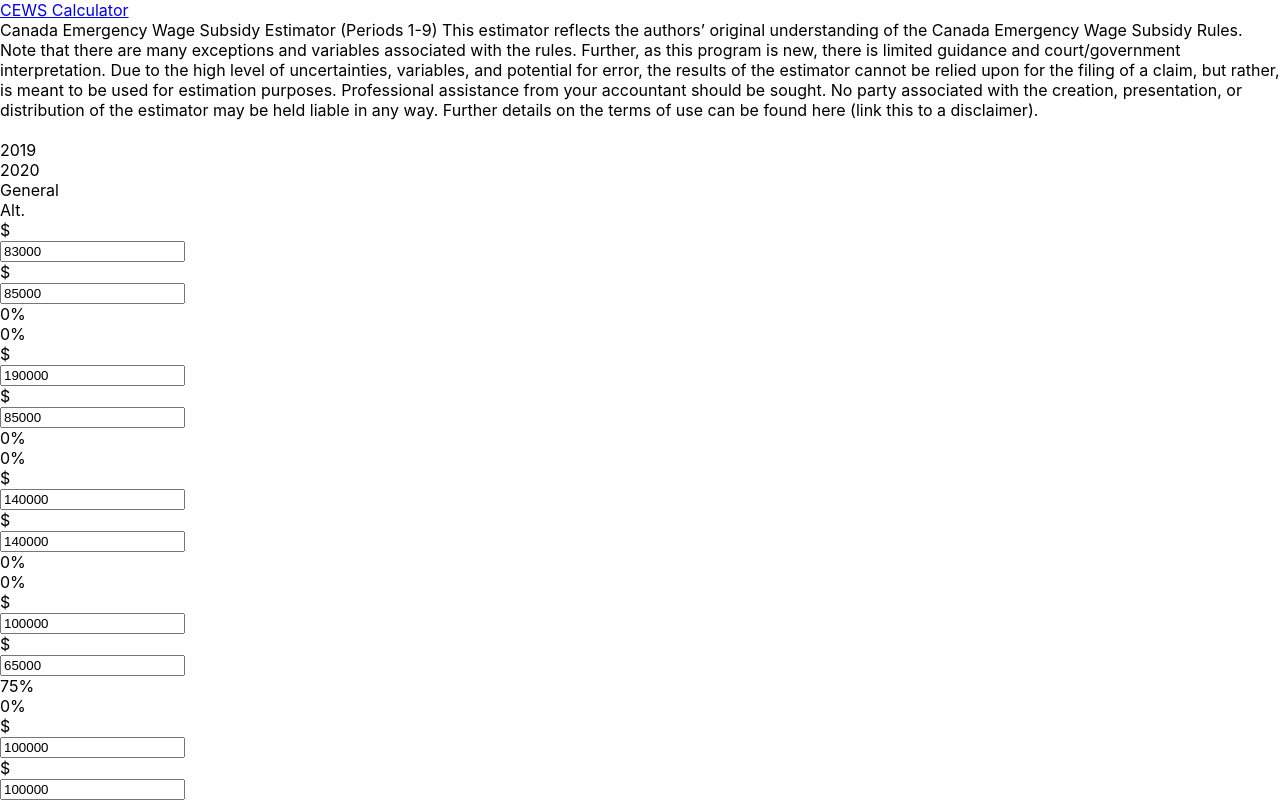
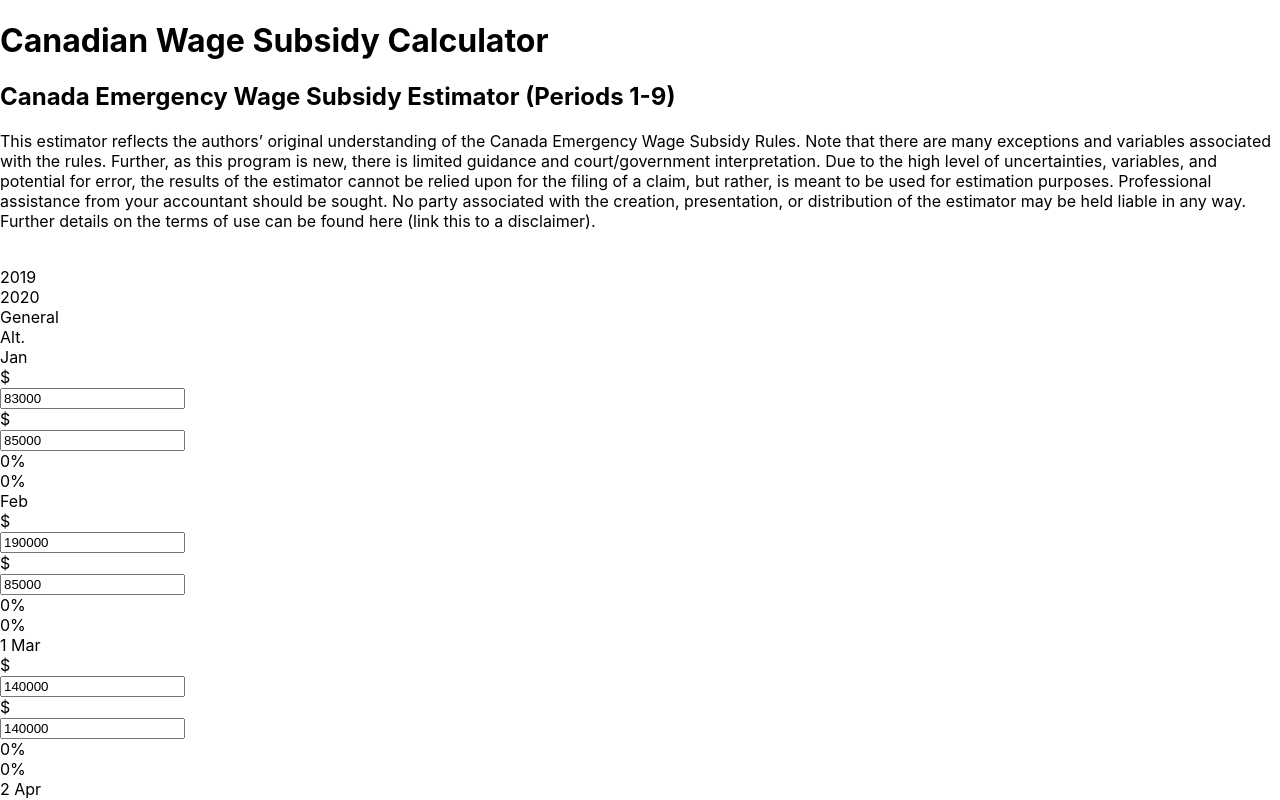
Before and after one commit to gopunchcard/cews-calculator, a React (Create React App) app: page / in a window 1280 px wide. Shown: the top 800 px of the page. Built offline with nearby package versions, Linux system fonts and the light colour scheme; the HTML template or start-up script is replaced by a standard one; a web font is replaced by a local one.

Commit message:
Added month and period labels

```diff
--- a/public/index.html
+++ b/public/index.html
@@ -23,10 +23,10 @@
       Unlike "/favicon.ico" or "favicon.ico", "%PUBLIC_URL%/favicon.ico" will
       work correctly both with client-side routing and a non-root public URL.
       Learn how to configure a non-root public URL by running `npm run build`.
-    -->
-    <title>React App</title>
+		-->
 		<link rel="stylesheet" href="https://use.typekit.net/stw3sck.css">
 		<link href="https://fonts.googleapis.com/css2?family=Open+Sans:ital,wght@0,400;0,700;1,400;1,700&family=Source+Code+Pro&display=swap" rel="stylesheet">
+		<title>Canadian Wage Subsidy Calculator</title>
   </head>
   <body>
     <noscript>You need to enable JavaScript to run this app.</noscript>
--- a/src/App.tsx
+++ b/src/App.tsx
@@ -5,8 +5,10 @@ interface IProps {
 }
 
 const App: React.FC<IProps> = ( props: IProps ) => {
+	const monthLabels = ['Jan', 'Feb', 'Mar', 'Apr', 'May', 'Jun', 'Jul', 'Aug', 'Sep', 'Oct', 'Nov', 'Dec'];
 	const defaultValues2019 = [83000, 190000, 140000, 100000, 100000, 100000, 100000, 100000, 100000, 100000, 100000, 140000];
 	const defaultValues2020 = [85000, 85000, 140000, 65000, 100000, 60000, 8000, 85000, 8000, 0, 0, 0];
+	const periodStart = 2;
 
 	const [values2019, setValues2019] = React.useState<Array<any>>(defaultValues2019);
 	const [values2020, setValues2020] = React.useState<Array<any>>(defaultValues2020);
@@ -16,39 +18,41 @@ const App: React.FC<IProps> = ( props: IProps ) => {
 
 	React.useEffect(init, []);
 	return (
-		<div className="container">
-			<nav className="navbar navbar-expand-lg navbar-primary">
-				<a className="navbar-brand" href="#">CEWS Calculator</a>
-			</nav>
+		<div className="container py-4">
+			<h1 className="h4 mb-3">
+				Canadian Wage Subsidy Calculator
+			</h1>
 			<div className="row">
-				<div className="col-lg-3">
-					<div className="alert alert-warning">
-						Canada Emergency Wage Subsidy Estimator (Periods 1-9)
-						This estimator reflects the authors’ original understanding of the Canada Emergency Wage Subsidy Rules.  Note that there are many exceptions and variables associated with the rules.  Further, as this program is new, there is limited guidance and court/government interpretation.  Due to the high level of uncertainties, variables, and potential for error, the results of the estimator cannot be relied upon for the filing of a claim, but rather, is meant to be used for estimation purposes.  Professional assistance from your accountant should be sought.  No party associated with the creation, presentation, or distribution of the estimator may be held liable in any way.  Further details on the terms of use can be found here (link this to a disclaimer).
+				<div className="col-lg-4">
+					<div className="alert bg-light small">
+						<h2 className="h6">Canada Emergency Wage Subsidy Estimator (Periods 1-9)</h2>
+						<p>This estimator reflects the authors’ original understanding of the Canada Emergency Wage Subsidy Rules.  Note that there are many exceptions and variables associated with the rules.  Further, as this program is new, there is limited guidance and court/government interpretation.  Due to the high level of uncertainties, variables, and potential for error, the results of the estimator cannot be relied upon for the filing of a claim, but rather, is meant to be used for estimation purposes.  Professional assistance from your accountant should be sought.  No party associated with the creation, presentation, or distribution of the estimator may be held liable in any way.  Further details on the terms of use can be found here (link this to a disclaimer).</p>
 					</div>
 				</div>
-				<div className="col-lg-9">
+				<div className="col-lg-8">
 					<div className="row">
 						<div className="col-lg-2">
 							&nbsp;
 						</div>
-						<div className="col-lg-3">
+						<div className="col-lg-3 text-uppercase text-monospace small">
 							2019
 						</div>
-						<div className="col-lg-3">
+						<div className="col-lg-3 text-uppercase text-monospace small">
 							2020
 						</div>
-						<div className="col-lg-2">
+						<div className="col-lg-2 text-uppercase text-monospace small">
 							General
 						</div>
-						<div className="col-lg-2">
+						<div className="col-lg-2 text-uppercase text-monospace small">
 							Alt.
 						</div>
 					</div>
 					{values2019.map((item, index: number) => {
 						return (
-							<div className="row">
-								<div className="col-lg-2"></div>
+							<div className={`row ${index % 2 && 'bg-light'}`}>
+								<div className="col-lg-2 text-uppercase text-monospace small text-right">
+									{	index - periodStart >= 0 && index - periodStart + 1 } { monthLabels[index] }
+								</div>
 								<div className="col-lg-3">
 									<div className="input-group mb-3">
 										<div className="input-group-prepend">
```
